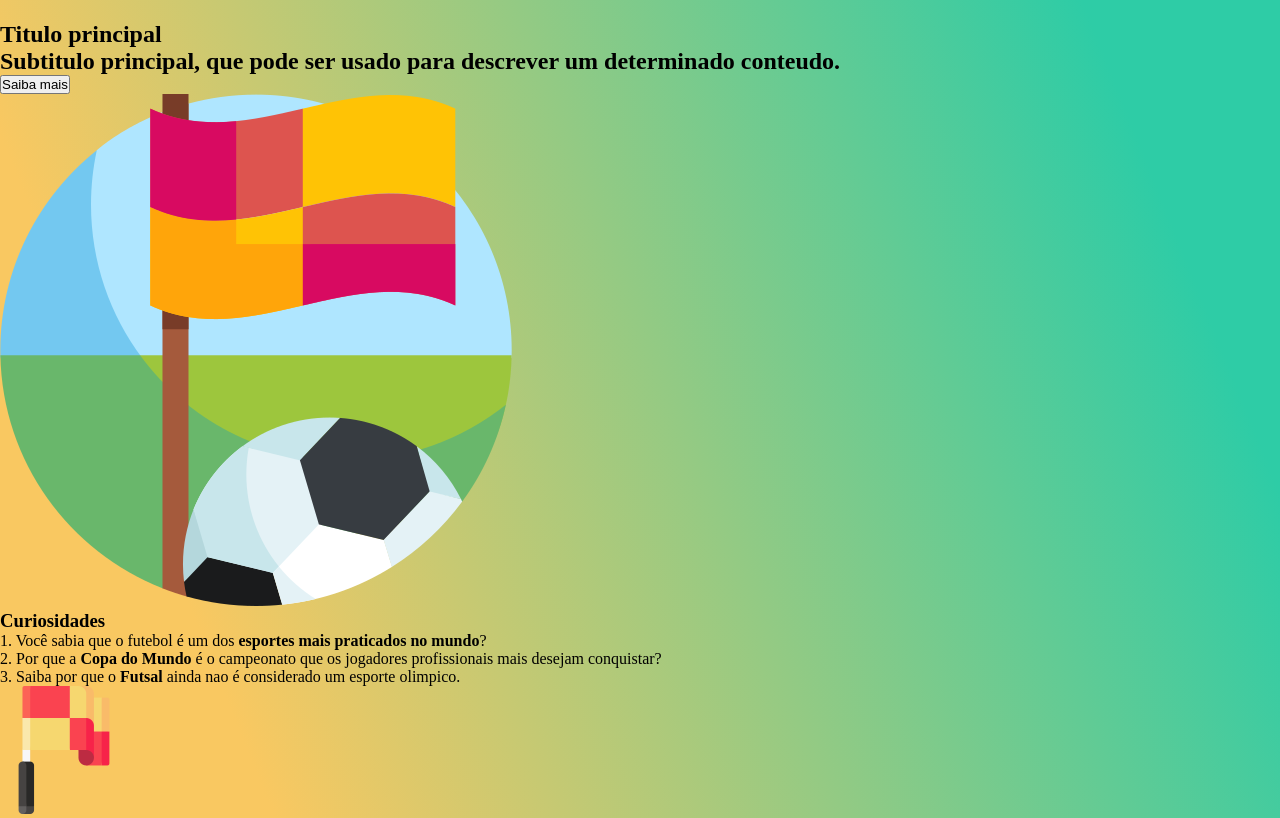
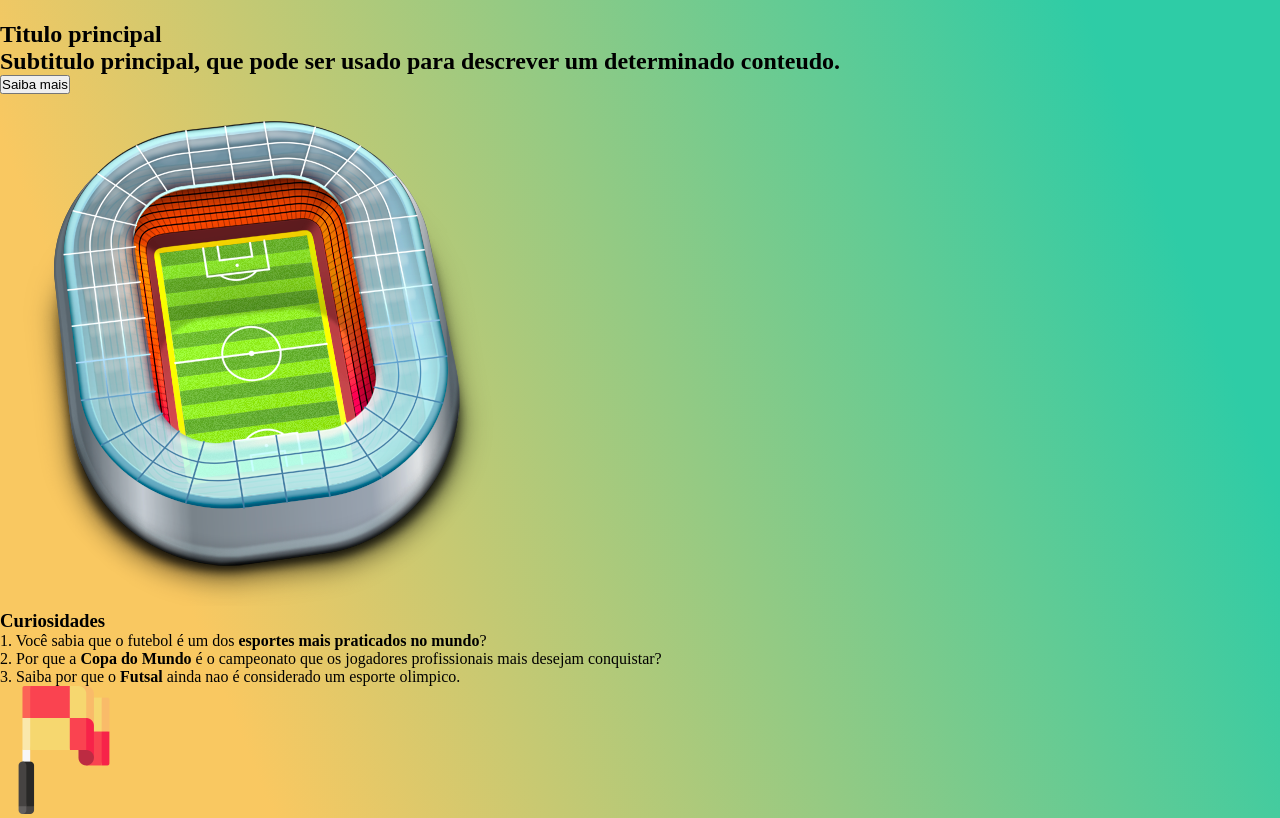
Before and after one commit to Vitorrocha98/site-estudo, a plain HTML site: page LandingPage/index.html in a window 1280 px wide. Shown: the part 99-917 px from the top of the page. Drawn offline with Linux system fonts and the light colour scheme.

Commit message:
Alterando a imagem principal

```diff
--- a/LandingPage/index.html
+++ b/LandingPage/index.html
@@ -25,7 +25,7 @@
                 <h2 class="conteudo-principal-subtitulo">Subtitulo principal, que pode ser usado para descrever um determinado conteudo.</h2>
                 <button class="conteudo-principal-botao">Saiba mais</button>
             </div>
-            <img class="img-conteudo-principal" src="assets/penalty.png" alt="bandeira-img">
+            <img class="img-conteudo-principal" src="assets/estadio.png" alt="bandeira-img">
         </section>
 
         <section class="conteudo-secundario">
```
Also changed, not shown: LandingPage/assets/estadio.png (added).
